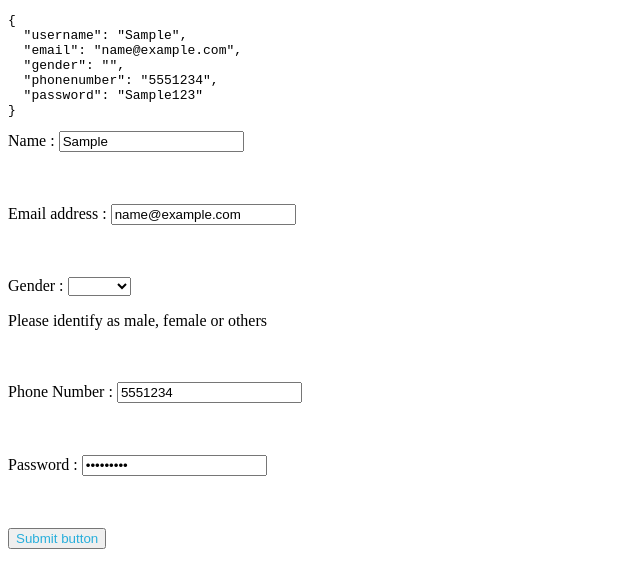
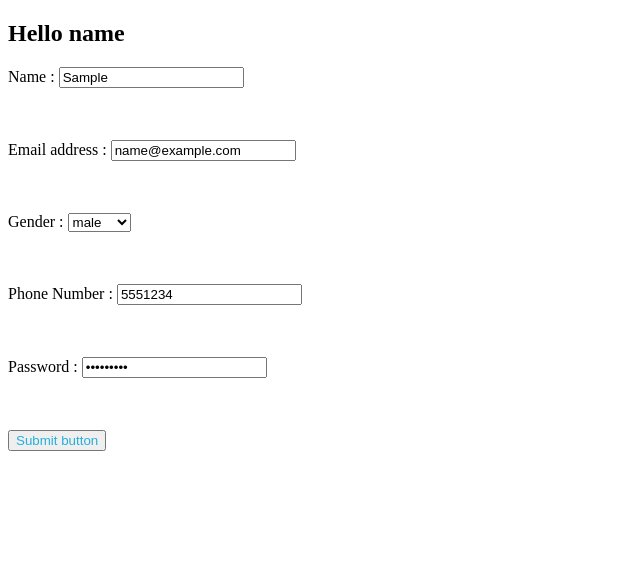
Before and after one commit to dhirajDPatil/ReactJS-React-getting-started-NPM-NPM-Scripts-React-Basics-What-is-React-J---an1a6aivjiqp, a React app: page / in a window 1280 px wide. Both pictures are taken after typing "Sample", "name@example.com", "5551234", "Sample123" into the empty fields and a click on the button "Submit button". Shown: the top 588 px of the page, without its empty margins (0-640 px from the left). Built offline with nearby package versions, Linux system fonts and the light colour scheme.

Commit message:
Successfull submission welcome massage rendered

```diff
--- a/src/components/App.js
+++ b/src/components/App.js
@@ -1,30 +1,25 @@
-import React, { useState, useEffect} from "react";
+import React, { useState} from "react";
 import '../styles/App.css';
 
 const App = () => {
-  const initialValues = { username: '', email: '', gender: '', phonenumber: '', password: ''};
-
+  const initialValues = { username: '', email: '', gender: 'male', phonenumber: '', password: ''};
+  let uName;
   const [formValues, setFormValues] = useState(initialValues);
   const [formErrors, setFormErrors] = useState({});
   const [isSubmit, setIsSubmit] = useState(false);
+  const [userN, setuserN] = useState('');
   const changeHandle = (e) => {
       const {name, value} = e.target;
-      // console.log(name, value);
       setFormValues({...formValues, [name] : value})
   }
   const onFormSubmitHandler = (event) => {
       event.preventDefault();
-      // console.log(formValues)
       setFormErrors(validate(formValues));
       setIsSubmit(true);
+      uName = formValues.email.split('@')[0];
+      setuserN(uName);
   }
 
-  useEffect(()=> {
-    console.log(formErrors);
-    if(Object.keys(formErrors).length === 0 && isSubmit){
-      console.log(formValues);
-    }
-  }, [formErrors])
 
   const validate = (values) => {
     const errors = {};
@@ -62,7 +57,7 @@ const App = () => {
   }
   return (
     <div id="main">
-      <pre>{JSON.stringify(formValues, undefined, 2)}</pre>
+      {(Object.keys(formErrors).length === 0 && isSubmit) ? <h2>Hello {userN}</h2> : <></>}
       <form onSubmit={onFormSubmitHandler}>
         <label>Name : </label>
         <input type="text" data-testid ='name' name="username" value={formValues.username} onChange={changeHandle} />
```
